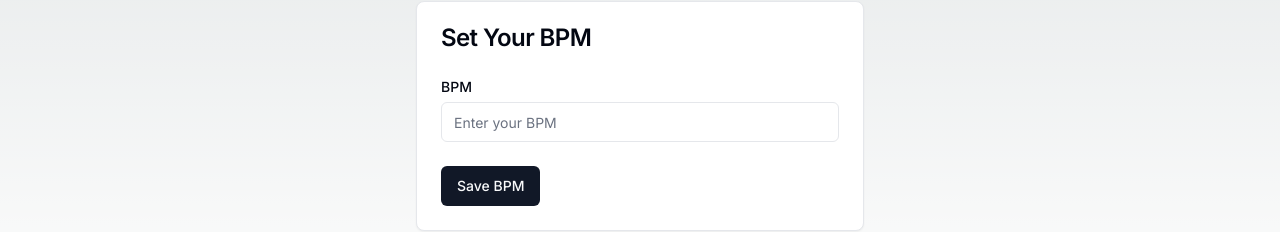
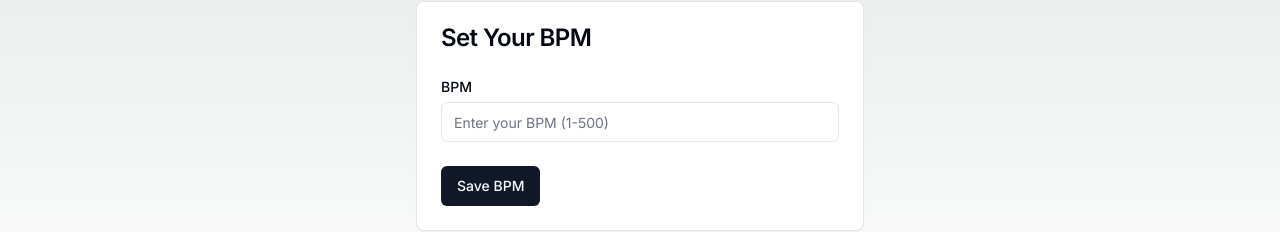
Before and after one commit to ramawama/metronomePi, a Next.js app in the folder metronomefrontend/: page / in a window 1280 px wide. Shown: the part 438-670 px from the top of the page. Built offline with nearby package versions, Linux system fonts and the light colour scheme; no server answers.

Commit message:
:checkered_flag: Fin

```diff
--- a/metronomefrontend/src/app/page.tsx
+++ b/metronomefrontend/src/app/page.tsx
@@ -7,12 +7,14 @@ import { Input } from "@/components/ui/input"
 import { useEffect, useState } from "react"
 
 export default function bpmDashboard() {
+
+  // Basic functions to declare the variables
   let [BPM, setBPM] = useState(0);
   let [Max, setMax] = useState(0);
   let [Min, setMin] = useState(0);
   let [BPMinput, setBPMinput] = useState("");
 
-
+  // Returns the bpm/min/max from the API
   async function getBPM() {
     await fetch("http://127.0.0.1:5000/bpm/min/")
       .then(response => response.json())
@@ -41,13 +43,12 @@ export default function bpmDashboard() {
       });
   }
 
-  // Dumb function that looks bad
   useEffect(() => {getBPM()}, []);
 
 
-  // TODO: Add checker in update to ensure numbers are inputted
+  // Checks  if input is valid and sends to API
   async function updateBPM() {
-    if(BPMinput != "" && Number(BPMinput) > 0){
+    if(BPMinput != "" && Number(BPMinput) > 0 && Number(BPMinput) <= 500){
       await fetch("http://127.0.0.1:5000/bpm/", {
         method: 'PUT',
         headers: {
@@ -65,8 +66,12 @@ export default function bpmDashboard() {
         console.error('Error updating BPM data', error);
       });
     }
+    else(
+      alert("Must provide a number from 1-500")
+    )
   }
 
+  // Calls delete request
   function deleteMaxMin() {
     fetch("http://127.0.0.1:5000/bpm/max/", {
       method: 'DELETE',
@@ -120,7 +125,7 @@ export default function bpmDashboard() {
             <CardContent className="space-y-4">
               <div className="space-y-1">
                 <Label htmlFor="bpm">BPM</Label>
-                <Input type="number" id="bpm" value={BPMinput} placeholder="Enter your BPM" onChange={(e) => setBPMinput(e.target.value)} />
+                <Input type="number" id="bpm" value={BPMinput} placeholder="Enter your BPM (1-500)" onChange={(e) => setBPMinput(e.target.value)} />
               </div>
             </CardContent>
             <CardFooter>
```
